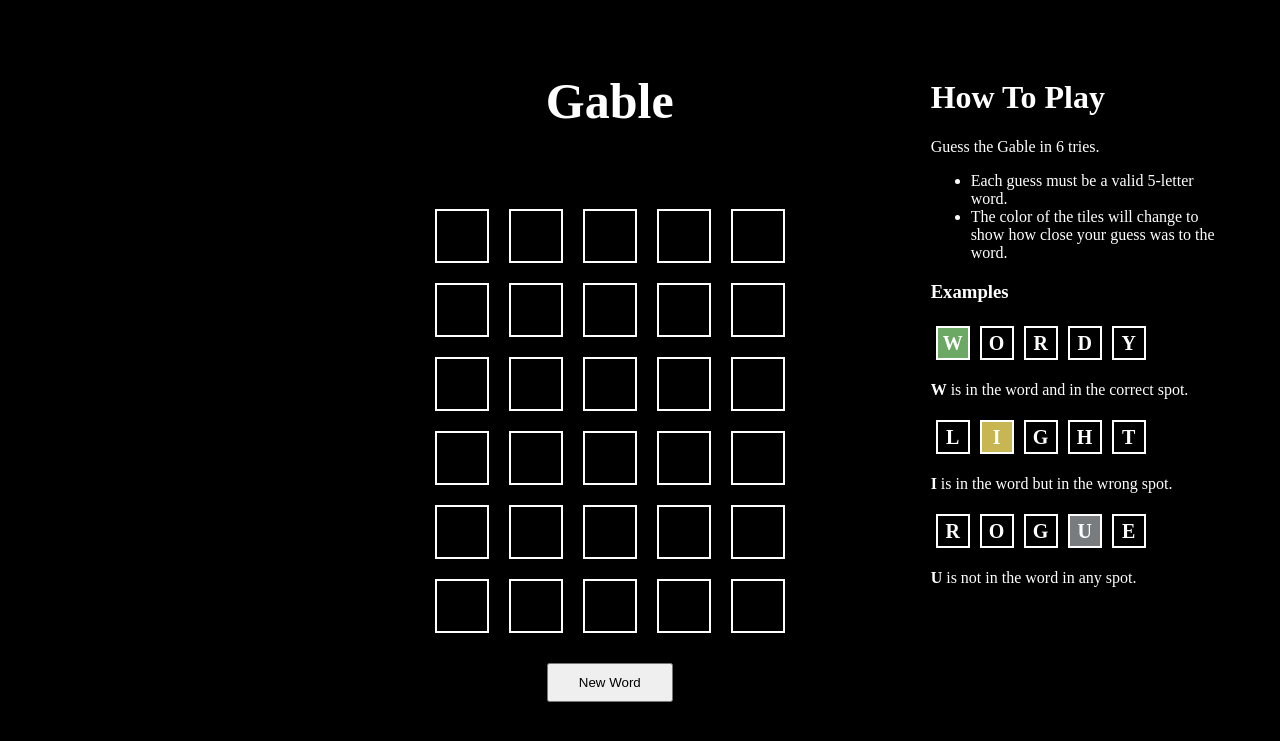
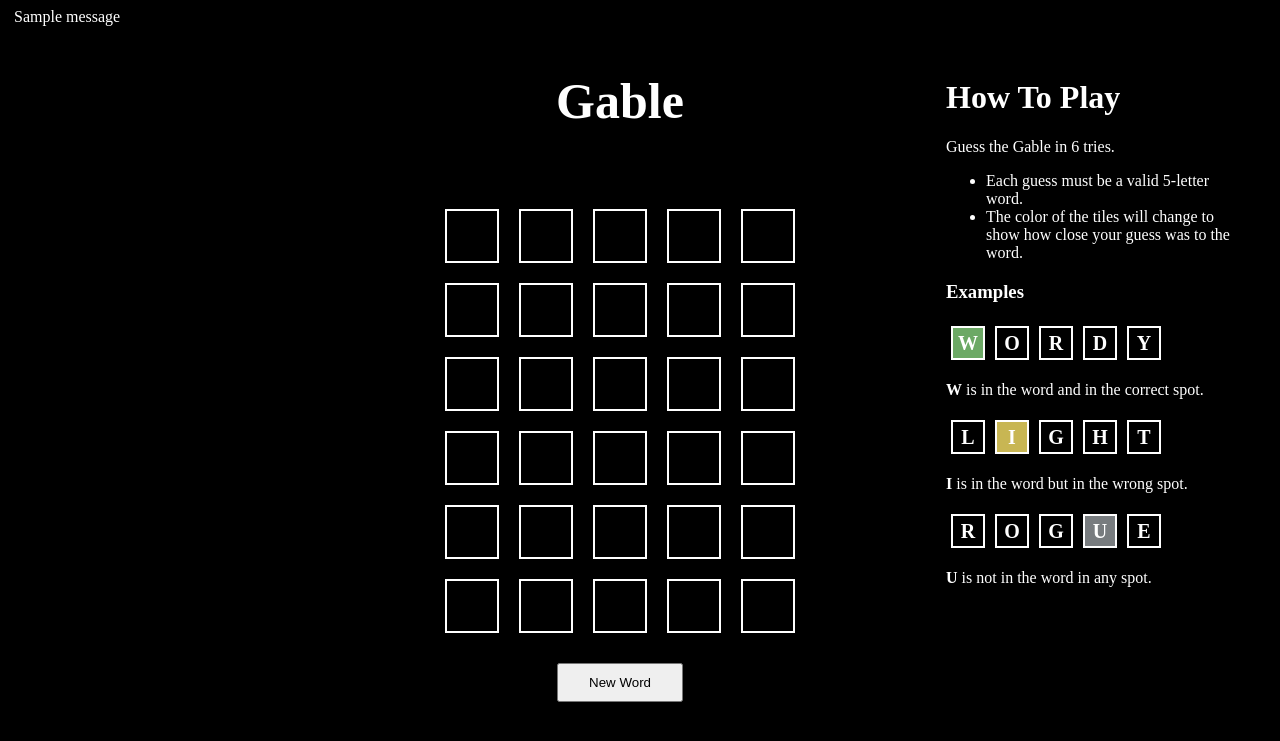
Before and after one commit to GabrielNakamoto/Gable, a Flask app: page / in a window 1280 px wide. Shown: the top 741 px of the page. Run offline with Flask 3, Linux system fonts and the light colour scheme; one stand-in notice (Sample message) is shown.

Commit message:
Added instant flash alerts

```diff
--- a/main.py
+++ b/main.py
@@ -1,14 +1,21 @@
-from flask import Flask, request, jsonify, session, make_response, render_template, url_for
+from flask import Flask, request, jsonify, session, make_response, render_template, url_for, flash, get_flashed_messages
 import random
 
 app = Flask(__name__)
 app.secret_key = "dev"
+app.config['COLOR_SCHEME'] = [
+    "rgba(0, 0, 0, 0)",
+    "rgb(120,124,127)",
+    "rgb(200,182,83)",
+    "rgb(108,169,101)"]
 
 # TODO
 # X 'how to' page
 # - alerts: tell user the correct word, or if they do something invalid
 # X use flask templates?
 # - show keyboard state
+# - correct answer sequence?
+# if they start typing after lost, reset game, or just ignore?
 
 def string_to_div(word):
     html = ""
@@ -21,13 +28,7 @@
     for word in session['guess_state']:
         html += "<div>"
         for letter, state in word:
-            color = "rgba(0, 0, 0, 0)"
-            if state == 1:
-                color = "rgb(120,124,127)"
-            elif state == 2:
-                color = "rgb(200,182,83)"
-            elif state == 3:
-                color = "rgb(108,169,101)"
+            color = app.config['COLOR_SCHEME'][state]
             html += f'<div style="background-color:{color}"><p>{letter}</p></div>'
         html += "</div>"
     return html
@@ -46,7 +47,6 @@
         session['current_word'] = ""
     if 'word_index' not in session:
         session['word_index'] = 0
-
 
     return render_template("game.html",
                            serialize_state=serialize_state,
@@ -69,8 +69,11 @@
 
 @app.route("/progress_update", methods=['GET'])
 def progress_update():
-    # also store colour state?
-    return serialize_state()
+    # return serialize_state()
+    return render_template("game.html",
+                           serialize_state=serialize_state,
+                           string_to_div=string_to_div)
+
 
 @app.route("/keypress", methods=['POST'])
 def key_callback():
@@ -78,6 +81,13 @@
     key_pressed = data.get('key')
     # print(key_pressed)
     if key_pressed == "Enter":
+        # end of game
+        if session['word_index'] == 5 or session['current_word'] == session['hidden_word']:
+            if session['current_word'] == session['hidden_word']:
+                print("You win")
+                flash("You win!")
+            else:
+                flash(session['hidden_word'])
         # check if valid word
         if session['current_word'].lower() in open('wordle-Ta.txt').read().split()+open('wordle-La.txt').read().split():
             # update word state
@@ -93,6 +103,9 @@
             # reset word
             session['word_index']+=1
             session['current_word'] = ""
+        else:
+            flash("Not in word list")
+
     elif key_pressed == 'Backspace':
         session['current_word']=session['current_word'][:-1]
     elif len(key_pressed) == 1 and len(session['current_word']) < 5:
--- a/static/style.css
+++ b/static/style.css
@@ -14,6 +14,7 @@
 
 #spacer {
     width: 300px;
+    color: white;
 }
 
 #game {
--- a/templates/game.html
+++ b/templates/game.html
@@ -3,8 +3,13 @@
     <title>Gable</title>
     <link rel="stylesheet" href="{{ url_for('static', filename='style.css') }}">
 </head>
+<script src="https://unpkg.com/htmx.org@2.0.4"></script>
 <body>
-    <div id="spacer"></div>
+    <div id="spacer">
+          {% for message in get_flashed_messages() %}
+            <div class="flash">{{ message }}</div>
+          {% endfor %}
+    </div>
     <div id="game">
         <h1 id="title">Gable</h1><br><br>
         <div class="container">{{ serialize_state()|safe }}</div>
@@ -24,7 +29,7 @@
         <p><b>I</b> is in the word but in the wrong spot.</p>
         {{string_to_div("ROGUE")|safe}}
         <p><b>U</b> is not in the word in any spot.</p>
-    </div>"""
+    </div>
     <script>
         document.addEventListener('keydown', function(event) {
             fetch('/keypress', {
@@ -37,7 +42,13 @@
                 fetch('/progress_update')
                     .then(response => response.text())
                     .then(html => {
-                        document.querySelector('.container').innerHTML = html;
+                        const tempDiv = document.createElement('div');
+                        tempDiv.innerHTML = html;
+
+                        document.querySelector('.container').replaceWith(
+                                tempDiv.querySelector('.container'));
+                        document.getElementById('spacer').replaceWith(
+                                tempDiv.querySelector('#spacer'));
                     });
             });
         });
```
